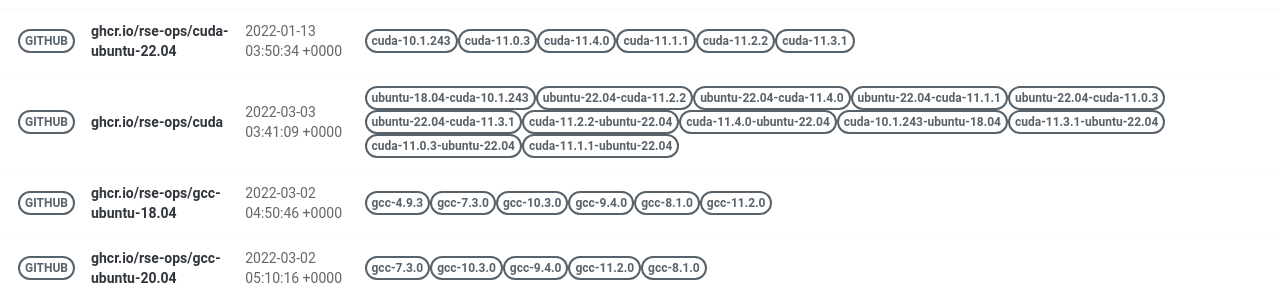
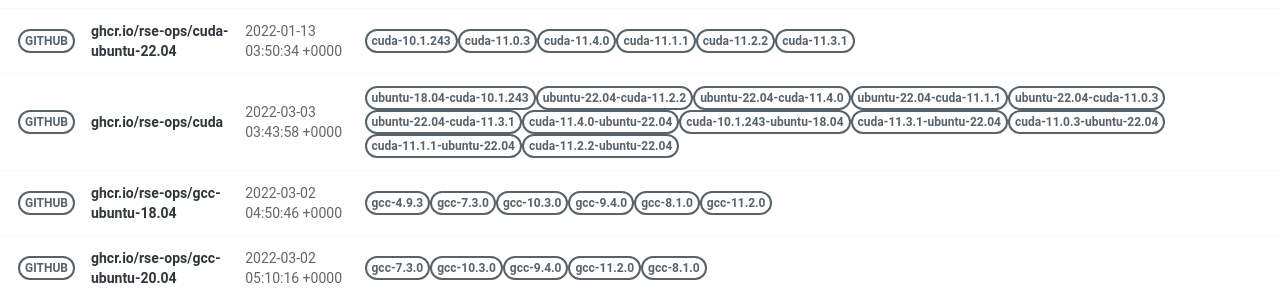
Before and after one commit to rse-ops/docker-images, a Jekyll site: the page built from pages/index.md, in a window 1280 px wide. Shown: the part 421-721 px from the top of the page. Built offline with Jekyll 4.4.1, drawn with Linux system fonts in a browser that asks for light colours; nearby versions of some CDN libraries.

Commit message:
Automated push to update library 2022-03-03

```diff
--- a/_library/ghcr.io-rse-ops-cuda.md
+++ b/_library/ghcr.io-rse-ops-cuda.md
@@ -1,7 +1,7 @@
 ---
 layout: container
 name: ghcr.io/rse-ops/cuda
-updated_at: 2022-03-03 03:41:09.907330
+updated_at: 2022-03-03 03:43:58.666190
 
 
 container_url: https://github.com/orgs/rse-ops/packages/container/package/cuda
```
Also changed, not shown: other parts of _library/ghcr.io-rse-ops-cuda.md (+3 -3 lines).
